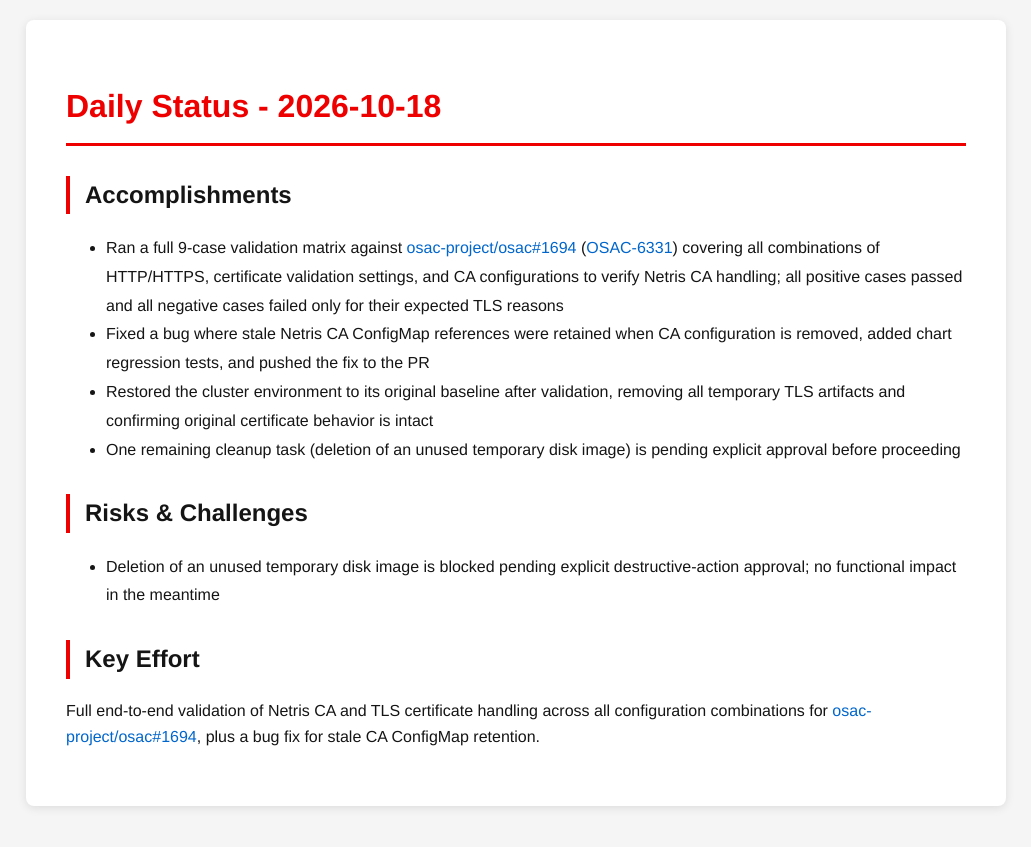
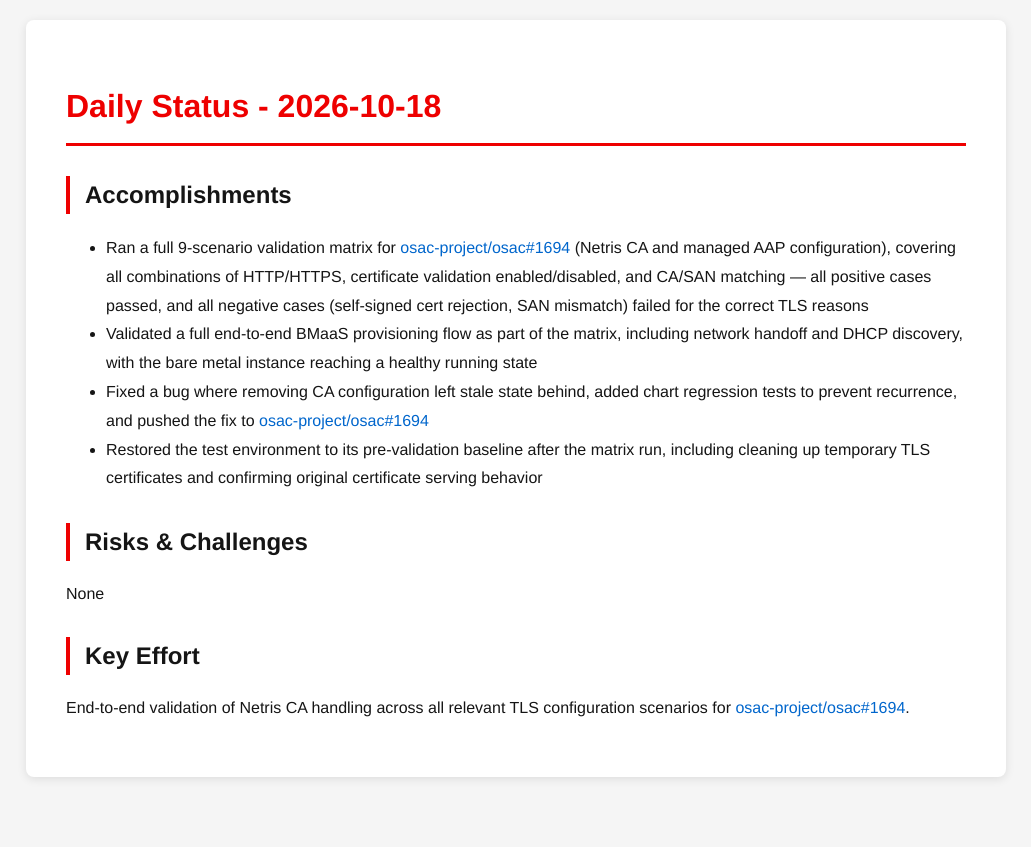
Before and after one commit to tzvatot/daily-status, a Jekyll site: the page built from 2026-10-18.md, in a window 1280 px wide. Shown: the top 847 px of the page, without its empty margins (124-1155 px from the left). Built offline with Jekyll 4.4.1, drawn with Linux system fonts in a browser that asks for light colours.

Commit message:
Daily status update - 2026-10-18

```diff
--- a/2026-10-18.md
+++ b/2026-10-18.md
@@ -7,13 +7,13 @@ date: 2026-10-18
 # Daily Status - 2026-10-18
 
 ## Accomplishments
-- Ran a full 9-case validation matrix against [osac-project/osac#1694](https://github.com/osac-project/osac/pull/1694) ([OSAC-6331](https://redhat.atlassian.net/browse/OSAC-6331)) covering all combinations of HTTP/HTTPS, certificate validation settings, and CA configurations to verify Netris CA handling; all positive cases passed and all negative cases failed only for their expected TLS reasons
-- Fixed a bug where stale Netris CA ConfigMap references were retained when CA configuration is removed, added chart regression tests, and pushed the fix to the PR
-- Restored the cluster environment to its original baseline after validation, removing all temporary TLS artifacts and confirming original certificate behavior is intact
-- One remaining cleanup task (deletion of an unused temporary disk image) is pending explicit approval before proceeding
+- Ran a full 9-scenario validation matrix for [osac-project/osac#1694](https://github.com/osac-project/osac/pull/1694) (Netris CA and managed AAP configuration), covering all combinations of HTTP/HTTPS, certificate validation enabled/disabled, and CA/SAN matching — all positive cases passed, and all negative cases (self-signed cert rejection, SAN mismatch) failed for the correct TLS reasons
+- Validated a full end-to-end BMaaS provisioning flow as part of the matrix, including network handoff and DHCP discovery, with the bare metal instance reaching a healthy running state
+- Fixed a bug where removing CA configuration left stale state behind, added chart regression tests to prevent recurrence, and pushed the fix to [osac-project/osac#1694](https://github.com/osac-project/osac/pull/1694)
+- Restored the test environment to its pre-validation baseline after the matrix run, including cleaning up temporary TLS certificates and confirming original certificate serving behavior
 
 ## Risks & Challenges
-- Deletion of an unused temporary disk image is blocked pending explicit destructive-action approval; no functional impact in the meantime
+None
 
 ## Key Effort
-Full end-to-end validation of Netris CA and TLS certificate handling across all configuration combinations for [osac-project/osac#1694](https://github.com/osac-project/osac/pull/1694), plus a bug fix for stale CA ConfigMap retention.
+End-to-end validation of Netris CA handling across all relevant TLS configuration scenarios for [osac-project/osac#1694](https://github.com/osac-project/osac/pull/1694).
```
